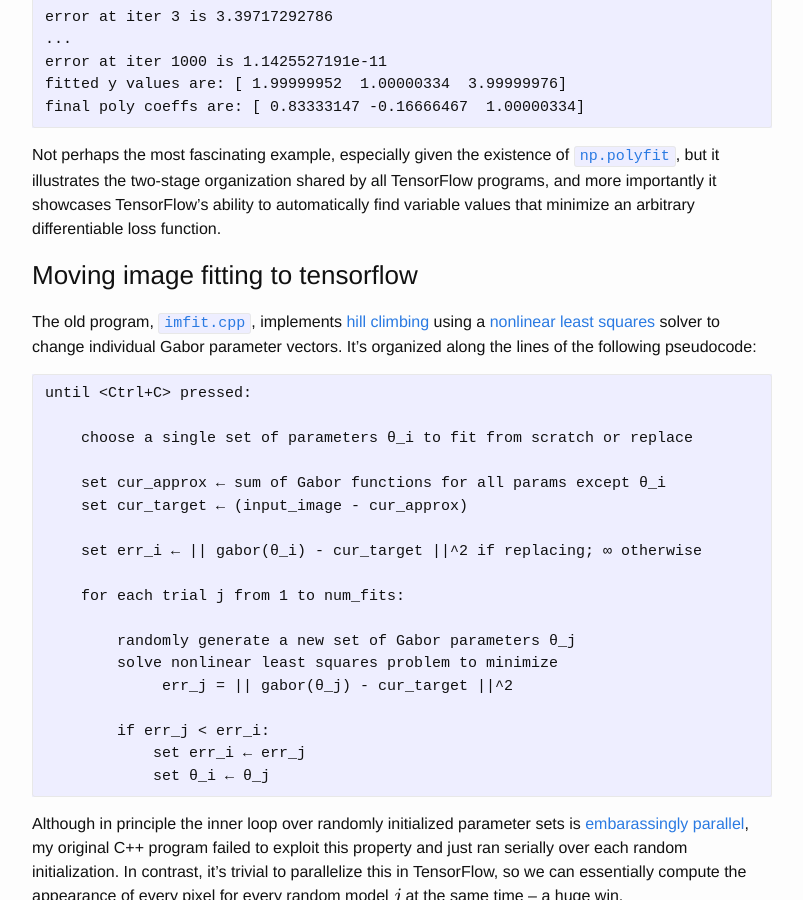
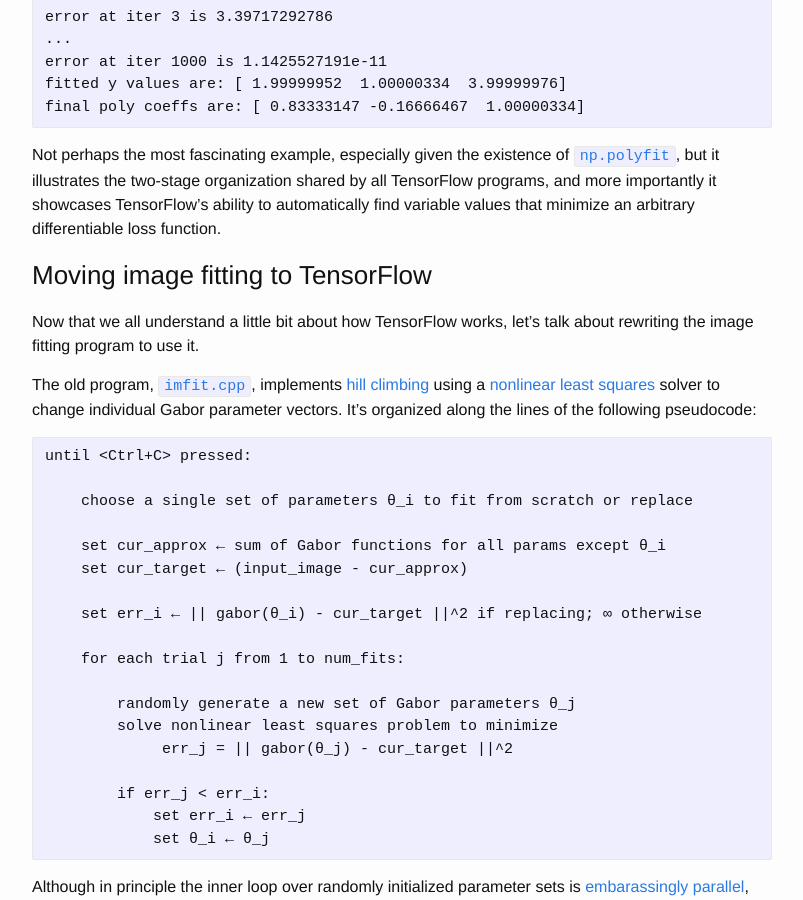
Before and after one commit to mzucker/mzucker.github.io, a Jekyll site: the page built from _posts/2018-04-27-image-fitting-tensorflow-rewrite.md, in a window 1280 px wide and 900 px high, scrolled down 2742 px. Shown: the whole window, without its empty margins (238-1041 px from the left). Built offline with Jekyll 4.4.1, drawn with Linux system fonts in a browser that asks for light colours; formulas are drawn with MathJax 3; comment, search, counter and statistics services are not loaded.

Commit message:
added webm and a segue

```diff
--- a/_posts/2018-04-27-image-fitting-tensorflow-rewrite.md
+++ b/_posts/2018-04-27-image-fitting-tensorflow-rewrite.md
@@ -157,7 +157,10 @@
 it showcases TensorFlow's ability to automatically find variable
 values that minimize an arbitrary differentiable loss function.
 
-## Moving image fitting to tensorflow
+## Moving image fitting to TensorFlow
+
+Now that we all understand a little bit about how TensorFlow works,
+let's talk about rewriting the image fitting program to use it.
 
 The old program, [`imfit.cpp`](https://github.com/mzucker/imfit/blob/master/src/imfit.cpp), implements
 [hill climbing](https://en.wikipedia.org/wiki/Hill_climbing) using a
@@ -383,6 +386,7 @@
 
 <video controls poster="/images/tf-imfit/progress_lores.jpg">
   <source src="/images/tf-imfit/progress_lores.mp4" type="video/mp4"/>
+  <source src="/images/tf-imfit/progress_lores.webm" type="video/webm"/>
 </video>
 
 What you're seeing above is a succession of individual Gabor functions
@@ -408,6 +412,7 @@
 
 <video controls poster="/images/tf-imfit/progress_midres.jpg">
   <source src="/images/tf-imfit/progress_midres.mp4" type="video/mp4"/>
+  <source src="/images/tf-imfit/progress_midres.webm" type="video/webm"/>
 </video>
 
 Next, we run for 512 iterations at an image width of 128 pixels, for a
@@ -415,12 +420,14 @@
 
 <video controls poster="/images/tf-imfit/progress_hires.jpg">
   <source src="/images/tf-imfit/progress_hires.mp4" type="video/mp4"/>
+  <source src="/images/tf-imfit/progress_hires.webm" type="video/webm"/>
 </video>
 
 Finally, we just run one single round of global optimization at an image width of 256 pixels, without any re-fits. This takes 1m54s:
 
 <video controls poster="/images/tf-imfit/progress_final.jpg">
   <source src="/images/tf-imfit/progress_final.mp4" type="video/mp4"/>
+  <source src="/images/tf-imfit/progress_final.webm" type="video/webm"/>
 </video>
 
 All together, the total runtime for `tf-imfit.py` is **25 minutes and 57 seconds**. In comparison, `imfit.cpp` achieved slightly lower quality after running for about **three days** (yes, days, not hours). Serendipitously,
```
